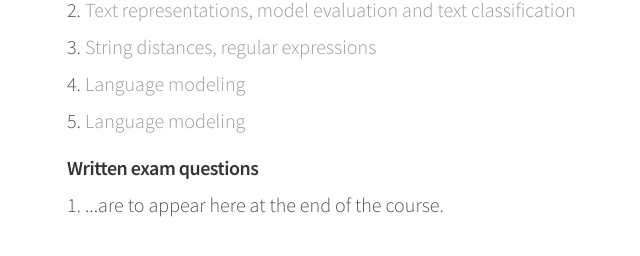
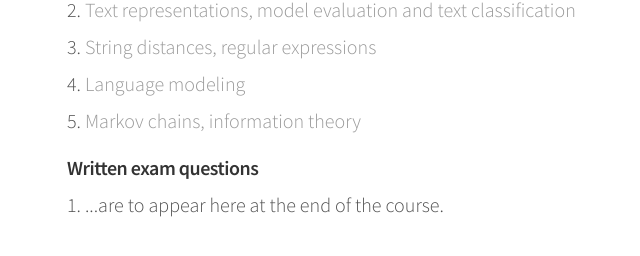
Before and after one commit to alexeyev/alexeyev.github.io, a Jekyll site: the page built from nlp-itmo-spring-2019.html, in a window 1280 px wide. Shown: the part 259-515 px from the top of the page, without its empty margins (213-853 px from the left). Built offline with Jekyll 4.4.1, drawn with Linux system fonts in a browser that asks for light colours.

Commit message:
Update nlp-itmo-spring-2019.html

```diff
--- a/nlp-itmo-spring-2019.html
+++ b/nlp-itmo-spring-2019.html
@@ -18,7 +18,7 @@ layout: default
         <li><a href="/pdf/2019-nlp-itmo/ITMO_NLP_02_TEXT_CLASSIFICATION.pdf">Text representations, model evaluation and text classification</a>
         <li><a href="/pdf/2019-nlp-itmo/ITMO_NLP_03_STRINGS_DISTANCES.pdf">String distances, regular expressions</a>
 	<li><a href="/pdf/2019-nlp-itmo/ITMO_NLP_04_LANGUAGE_MODELING.pdf">Language modeling</a>
-	<li><a href="/pdf/2019-nlp-itmo/ITMO_NLP_05_MARKOV_CHAINS_AND_INFORMATION_THEORY.pdf">Language modeling</a>
+	<li><a href="/pdf/2019-nlp-itmo/ITMO_NLP_05_MARKOV_CHAINS_AND_INFORMATION_THEORY.pdf">Markov chains, information theory</a>
     </ol>
 </div>
 
```
